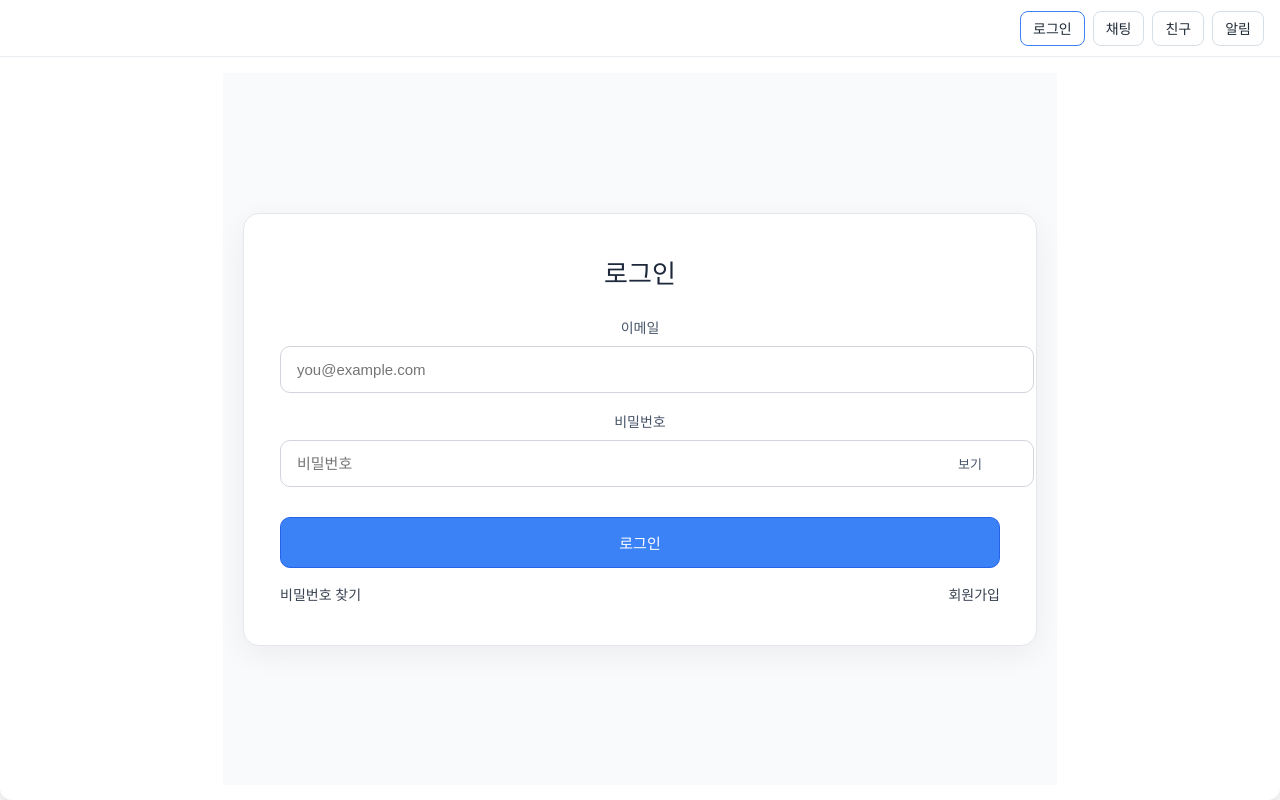
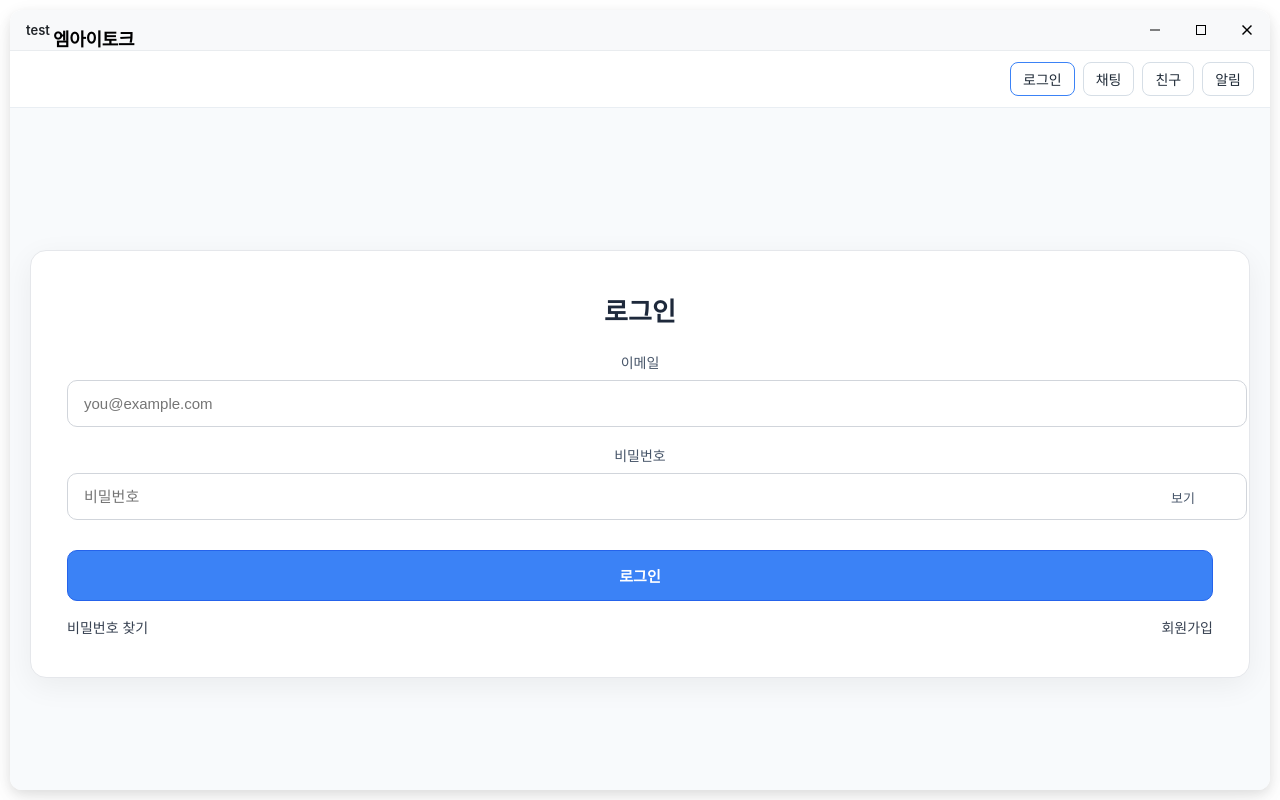
Before and after one commit to 2sseong/Nodejs_mini_project, a React (Vite) app in the folder client/: page /login in a window 1280 px wide. Built offline with nearby package versions, Linux system fonts and the light colour scheme.

Commit message:
프레임 변경

```diff
--- a/client/src/App.css
+++ b/client/src/App.css
@@ -1,37 +1,14 @@
-/* 1. 💡 전역 및 루트 스타일 (투명 창을 위해 필수) */
-/* 기존 #root 스타일을 대체/수정합니다. */
-html,
-body,
-#root {
-  /* 💡 핵심: 웹페이지 자체의 배경을 투명하게 */
-  background: transparent;
-  margin: 0;
-  padding: 0;
-  height: 100%;
-  width: 100%;
-}
-
-/* 2. 💡 앱 쉘 (가짜 창) 스타일 (신규 추가) */
-/* App.jsx의 최상위 <div className="App">에 적용됩니다. */
 .App {
-  width: 100%;
-  height: 100%;
-
-  /* '가짜 창' 스타일링 */
+  margin: 10px;
+  width: calc(100% - 20px);
+  height: calc(100% - 20px);
   background-color: #ffffff; /* 1. 앱의 실제 배경색 (불투명해야 함) */
-
-  /* 💡 2. 학생분이 요청한 '둥근 모서리' */
   border-radius: 12px;
-
-  /* 💡 3. '이쁘게': PC 앱처럼 입체감을 주는 그림자 */
   box-shadow: 0 4px 12px rgba(0, 0, 0, 0.1), 0 10px 30px rgba(0, 0, 0, 0.05);
-
-  /* 💡 4. 내부 콘텐츠가 모서리를 삐져나가지 않도록 */
   overflow: hidden;
-
-  /* 레이아웃 설정 (Titlebar + Content) */
   display: flex;
   flex-direction: column;
+  pointer-events: auto;
 }
 
 /* 3. 💡 콘텐츠 영역 스타일 (신규 추가) */
@@ -39,13 +16,6 @@ body,
 .content-area {
   flex-grow: 1; /* Titlebar를 제외한 모든 공간을 차지 */
   overflow-y: auto; /* 💡 콘텐츠가 영역을 넘치면 자동으로 스크롤바 생성 */
-
-  /* * ▼ 학생분이 제공한 기존 #root 스타일을 이곳으로 이동 ▼
-   * (콘텐츠가 중앙에 오도록 함)
-   */
-  max-width: 1280px;
-  margin: 0 auto;
-  padding: 2rem;
   text-align: center;
 
   /* 시스템 폰트 적용 (선택 사항) */
@@ -53,7 +23,6 @@ body,
 }
 
 
-/* === 4. 학생분이 제공한 기존 App.css 콘텐츠 (변경 없음) === */
 /* (이제 이 스타일들은 .content-area 내부에서 작동합니다) */
 .logo {
   height: 6em;
--- a/client/src/components/Titlebar/Titlebar.jsx
+++ b/client/src/components/Titlebar/Titlebar.jsx
@@ -31,7 +31,7 @@ function Titlebar() {
     <div className="titlebar">
       {/* 이 부분이 창을 드래그할 수 있는 영역이 됩니다. */}
       <div className="titlebar-drag-region">
-        <div className="titlebar-title">My Electron App</div>
+        <div className="titlebar-title">test</div>
       </div>
 
       {/* 창 제어 버튼 */}
--- a/client/src/components/Topbar/Topbar.css
+++ b/client/src/components/Topbar/Topbar.css
@@ -1,8 +1,5 @@
 .topbar {
-    position: fixed;
-    top: 0;
-    left: 0;
-    right: 0;
+    flex-shrink: 0;
     height: 56px;
     display: flex;
     align-items: center;
@@ -10,7 +7,6 @@
     padding: 0 16px;
     background: #ffffff;
     border-bottom: 1px solid #e9eef3;
-    z-index: 100;
 }
 
     .topbar .left {
--- a/client/src/index.css
+++ b/client/src/index.css
@@ -1,70 +1,12 @@
-:root {
-  font-family: system-ui, Avenir, Helvetica, Arial, sans-serif;
-  line-height: 1.5;
-  font-weight: 400;
-
-  color: rgba(255, 255, 255, 0.87);
-  background-color: #242424;
-
-  font-synthesis: none;
-  text-rendering: optimizeLegibility;
-  -webkit-font-smoothing: antialiased;
-  -moz-osx-font-smoothing: grayscale;
+html,
+body,
+#root {
+  /* 💡 핵심: 웹페이지 자체의 배경을 투명하게 */
+  background: transparent;
+  margin: 0;
+  padding: 0;
+  height: 100%;
+  width: 100%;
+  overflow: hidden;
+  pointer-events: none;
 }
-
-a {
-  font-weight: 500;
-  color: #646cff;
-  text-decoration: inherit;
-}
-a:hover {
-  color: #535bf2;
-}
-
-body {
-  margin: 0;
-  /*
-  display: flex;
-  justify-content: center;
-  place-items: center;
-  */
-  min-width: 320px;
-  min-height: 100vh;
-}
-
-h1 {
-  font-size: 3.2em;
-  line-height: 1.1;
-}
-
-button {
-  border-radius: 8px;
-  border: 1px solid transparent;
-  padding: 0.6em 1.2em;
-  font-size: 1em;
-  font-weight: 500;
-  font-family: inherit;
-  background-color: #1a1a1a;
-  cursor: pointer;
-  transition: border-color 0.25s;
-}
-button:hover {
-  border-color: #646cff;
-}
-button:focus,
-button:focus-visible {
-  outline: 4px auto -webkit-focus-ring-color;
-}
-
-@media (prefers-color-scheme: light) {
-  :root {
-    color: #213547;
-    background-color: #ffffff;
-  }
-  a:hover {
-    color: #747bff;
-  }
-  button {
-    background-color: #f9f9f9;
-  }
-}
```
Also changed, not shown: 1 other file (tests, documents, lock files or other folders).
